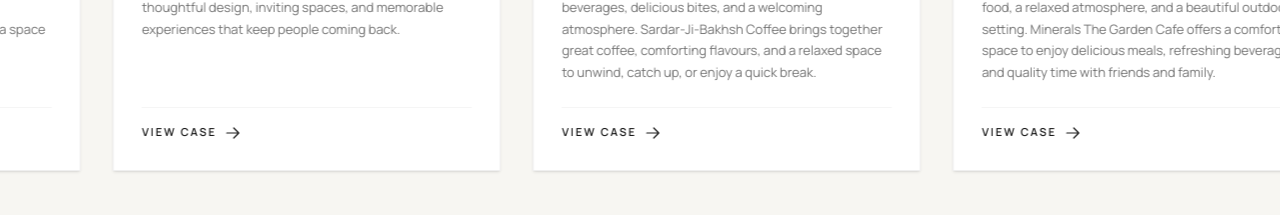
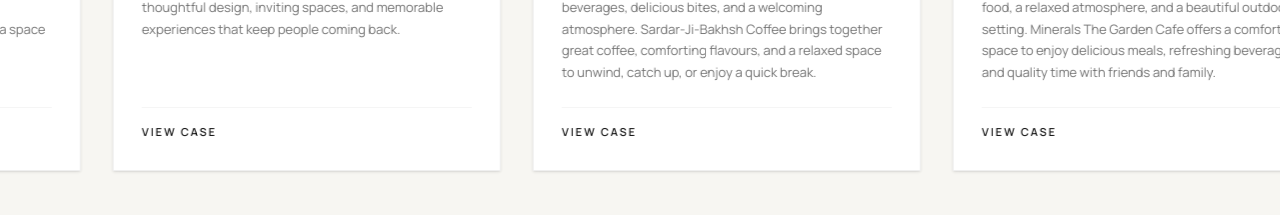
Before and after one commit to taybeen-healthy/outsetStudio, a Next.js app: page / in a window 1280 px wide. Shown: the part 2259-2474 px from the top of the page. Built offline with nearby package versions, Linux system fonts and the light colour scheme.

Commit message:
fix: remove arrow icon from VIEW CASE button

```diff
--- a/src/components/OurWork.jsx
+++ b/src/components/OurWork.jsx
@@ -62,19 +62,6 @@ export default function OurWork({ data }) {
               <span className="font-sans text-[10px] sm:text-[11px] font-semibold tracking-[0.18em] uppercase text-[#1a1a1a] border-b border-transparent group-hover/case:border-[#1a1a1a] transition-colors duration-200">
                 VIEW CASE
               </span>
-              <svg
-                className="w-4 h-4 text-[#1a1a1a] group-hover/case:translate-x-1 group-hover/case:text-[#B8860B] transition-all duration-200"
-                fill="none"
-                stroke="currentColor"
-                strokeWidth="1.8"
-                viewBox="0 0 24 24"
-              >
-                <path
-                  strokeLinecap="round"
-                  strokeLinejoin="round"
-                  d="M13.5 4.5L21 12m0 0l-7.5 7.5M21 12H3"
-                />
-              </svg>
             </button>
           </div>
         </div>
```
